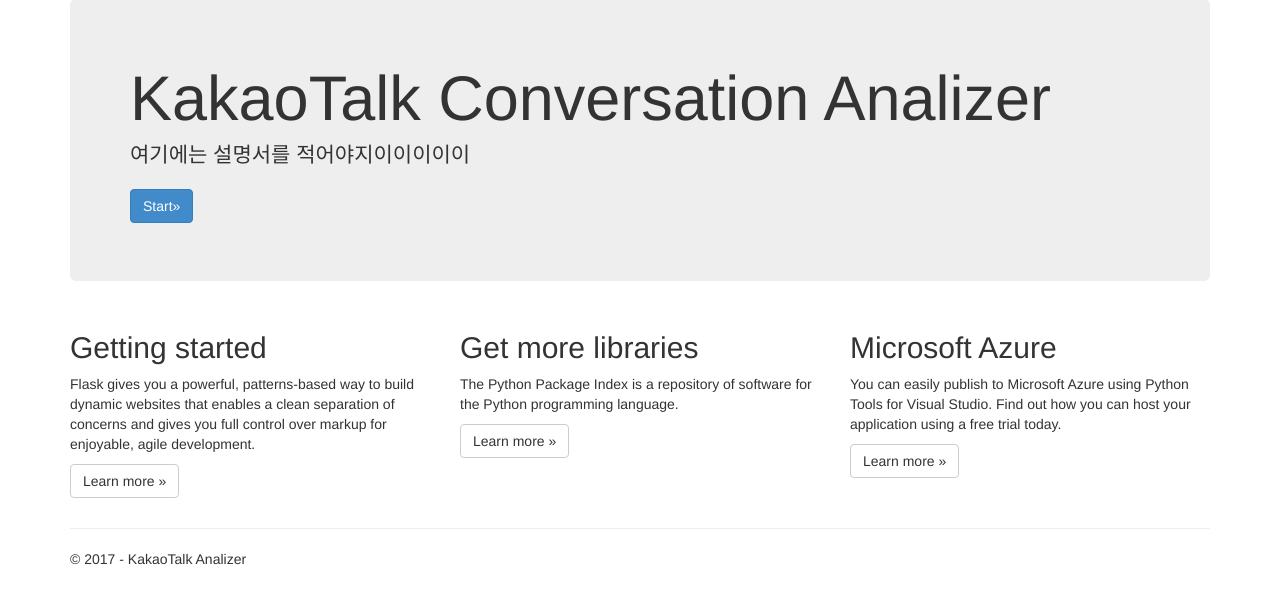
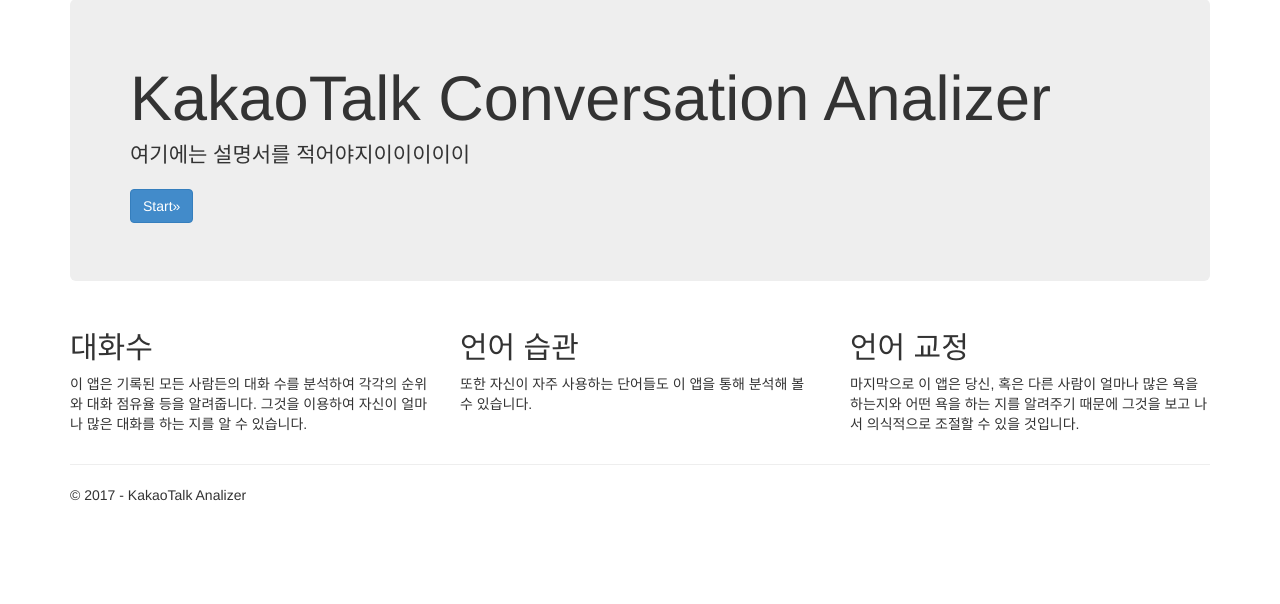
Before and after one commit to cosmoquester/KakaoAnalyzer, a Flask app: page / in a window 1280 px wide. Shown: the part 51-655 px from the top of the page. Run offline with Flask 2, Linux system fonts and the light colour scheme; some libraries are stand-ins or nearby versions.

Commit message:
index설명 변경

```diff
--- a/templates/index.html
+++ b/templates/index.html
@@ -10,24 +10,17 @@
 
 <div class="row">
     <div class="col-md-4">
-        <h2>Getting started</h2>
-        <p>
-            Flask gives you a powerful, patterns-based way to build dynamic websites that
-            enables a clean separation of concerns and gives you full control over markup
-            for enjoyable, agile development.
-        </p>
-        <p><a class="btn btn-default" href="http://flask.pocoo.org/docs/">Learn more &raquo;</a></p>
+        <h2>대화수</h2>
+        <p>이 앱은 기록된 모든 사람든의 대화 수를 분석하여 각각의 순위와 대화 점유율 등을 알려줍니다. 그것을 이용하여 자신이 얼마나 많은 대화를 하는 지를 알 수 있습니다.</p>
     </div>
     <div class="col-md-4">
-        <h2>Get more libraries</h2>
-        <p>The Python Package Index is a repository of software for the Python programming language.</p>
-        <p><a class="btn btn-default" href="https://pypi.python.org/pypi">Learn more &raquo;</a></p>
+        <h2>언어 습관</h2>
+        <p>또한 자신이 자주 사용하는 단어들도 이 앱을 통해 분석해 볼 수 있습니다. </p>
     </div>
     <div class="col-md-4">
-        <h2>Microsoft Azure</h2>
-        <p>You can easily publish to Microsoft Azure using Python Tools for Visual Studio. Find out how you can host your application using a free trial today.</p>
-        <p><a class="btn btn-default" href="http://azure.microsoft.com">Learn more &raquo;</a></p>
-    </div>
+        <h2>언어 교정</h2>
+        <p>마지막으로 이 앱은 당신, 혹은 다른 사람이 얼마나 많은 욕을 하는지와 어떤 욕을 하는 지를 알려주기 때문에 그것을 보고 나서 의식적으로 조절할 수 있을 것입니다.</p>
+     </div>
 </div>
 
 {% endblock %}
```
